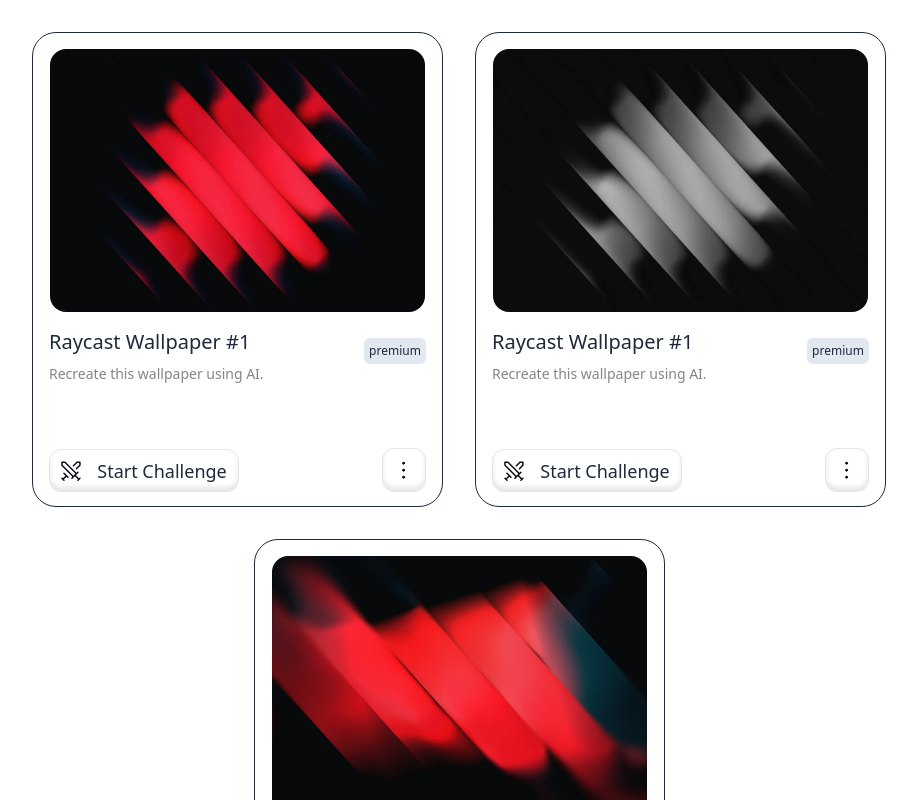
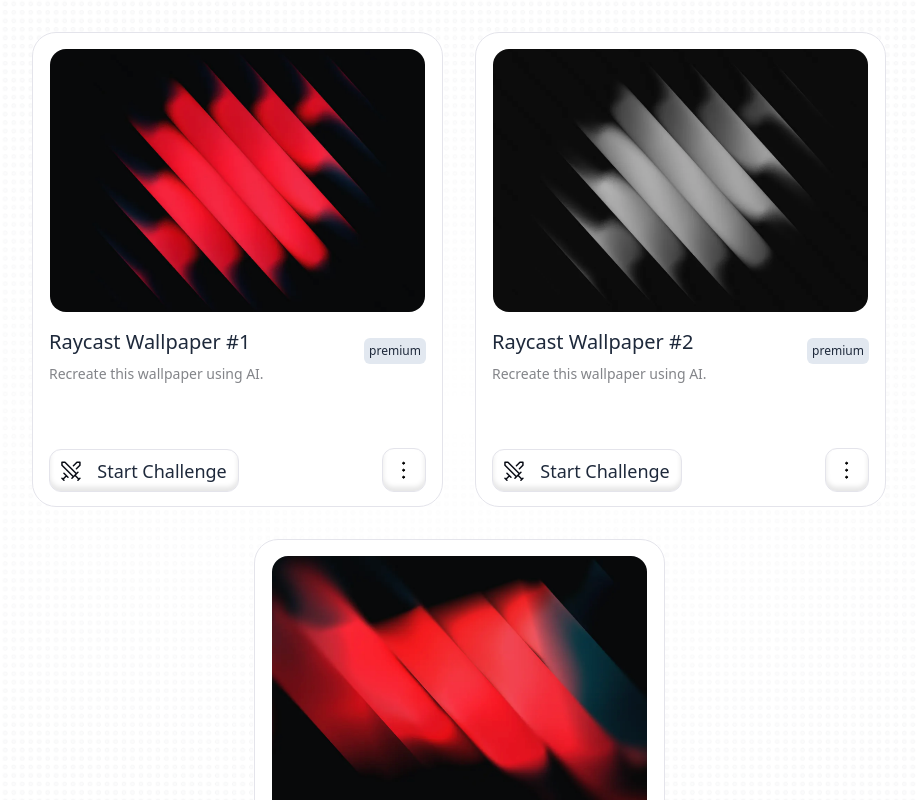
Before and after one commit to Valtkf/carte-produit, a React (Vite) app: page / in a window 1280 px wide. Shown: the top 800 px of the page, without its empty margins (181-1098 px from the left). Built offline with nearby package versions, Linux system fonts and the light colour scheme.

Commit message:
F01 : Add BgApp in images file

```diff
--- a/src/assets/components/Card.jsx
+++ b/src/assets/components/Card.jsx
@@ -3,10 +3,17 @@
 import BgRed1 from "./images/BgRed1.png";
 import BgRed2 from "./images/BgRed2.png";
 import BgBlack from "./images/BgBlack.png";
+import BgApp from "./images/BgApp.png";
+
 export default function Card() {
   return (
     <div className="flex justify-center items-center flex-wrap gap-y-8 gap-x-8">
-      <div className="flex flex-col items-center border-[1px] border-slate-800 rounded-3xl w-[411px] h-[475px] text-2xl text-slate-800 font-sans p-4">
+      <img
+        src={BgApp}
+        alt=""
+        className="fixed top-0 left-0 right-0 bottom-0 min-h-screen w-full object-cover z-0"
+      />
+      <div className="z-10 flex flex-col items-center border-[1px] border-[#E4E4EB] bg-white rounded-3xl w-[411px] h-[475px] text-2xl text-slate-800 font-sans p-4">
         <div className="  rounded-2xl w-[375px] h-[263px]">
           <img
             src={BgRed1}
@@ -30,7 +37,7 @@
           <DropDownMenu />
         </div>
       </div>
-      <div className="flex flex-col items-center border-[1px] border-slate-800 rounded-3xl w-[411px] h-[475px] text-2xl text-slate-800 font-sans p-4">
+      <div className="z-10 flex flex-col items-center border-[1px] border-[#E4E4EB] bg-white rounded-3xl w-[411px] h-[475px] text-2xl text-slate-800 font-sans p-4">
         <div className="  rounded-2xl w-[375px] h-[263px]">
           <img
             src={BgBlack}
@@ -39,7 +46,7 @@
           />
         </div>
         <div className="flex justify-between items-end w-full">
-          <h1 className="text-xl mt-4 mb-2">Raycast Wallpaper #1</h1>
+          <h1 className="text-xl mt-4 mb-2">Raycast Wallpaper #2</h1>
           <h2 className="flex justify-center items-center text-xs font-medium bg-slate-200 w-[62px] h-[26px] rounded-md">
             premium
           </h2>
@@ -54,7 +61,7 @@
           <DropDownMenu />
         </div>
       </div>
-      <div className="flex flex-col items-center border-[1px] border-slate-800 rounded-3xl w-[411px] h-[475px] text-2xl text-slate-800 font-sans p-4">
+      <div className="z-10 flex flex-col items-center border-[1px] border-[#E4E4EB] bg-white rounded-3xl w-[411px] h-[475px] text-2xl text-slate-800 font-sans p-4">
         <div className="  rounded-2xl w-[375px] h-[263px]">
           <img
             src={BgRed2}
@@ -63,7 +70,7 @@
           />
         </div>
         <div className="flex justify-between items-end w-full">
-          <h1 className="text-xl mt-4 mb-2">Raycast Wallpaper #1</h1>
+          <h1 className="text-xl mt-4 mb-2">Raycast Wallpaper #3</h1>
           <h2 className="flex justify-center items-center text-xs font-medium bg-slate-200 w-[62px] h-[26px] rounded-md">
             premium
           </h2>
```
Also changed, not shown: src/assets/components/images/BgApp.png (added).
